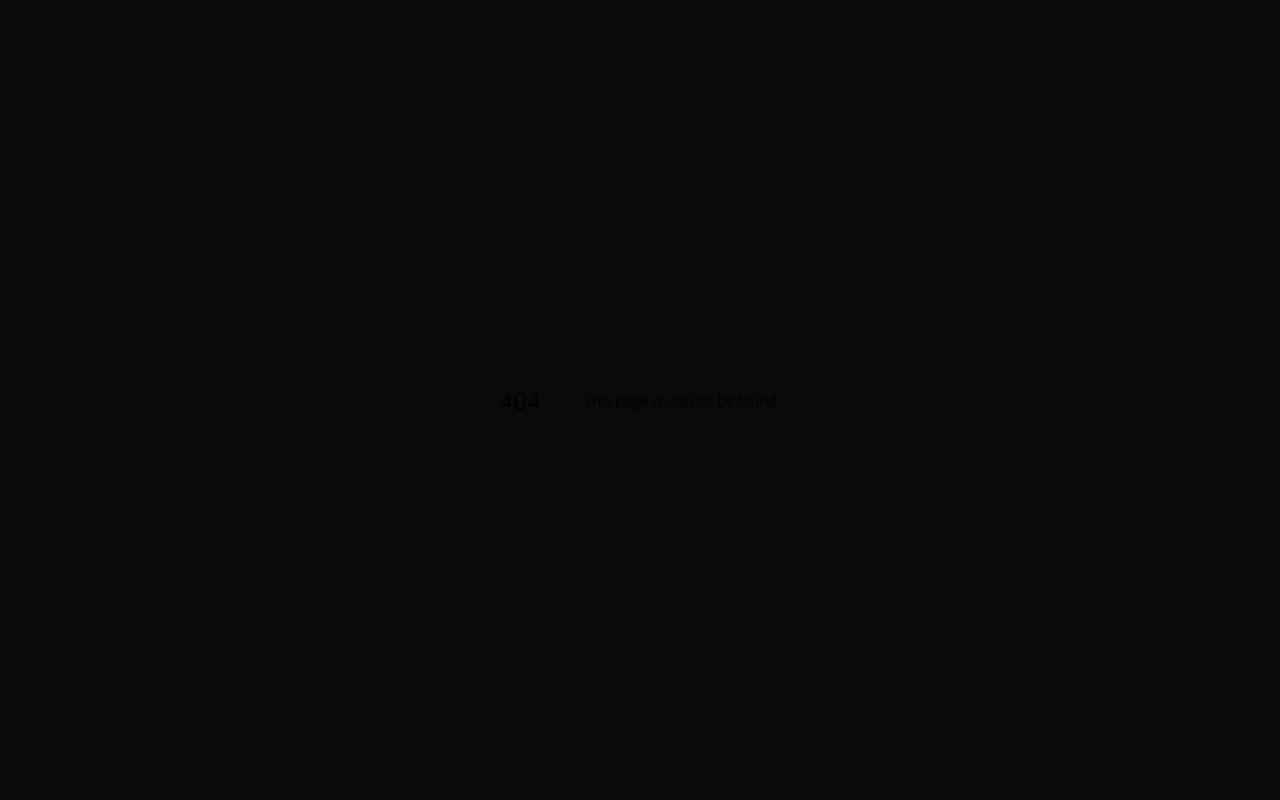
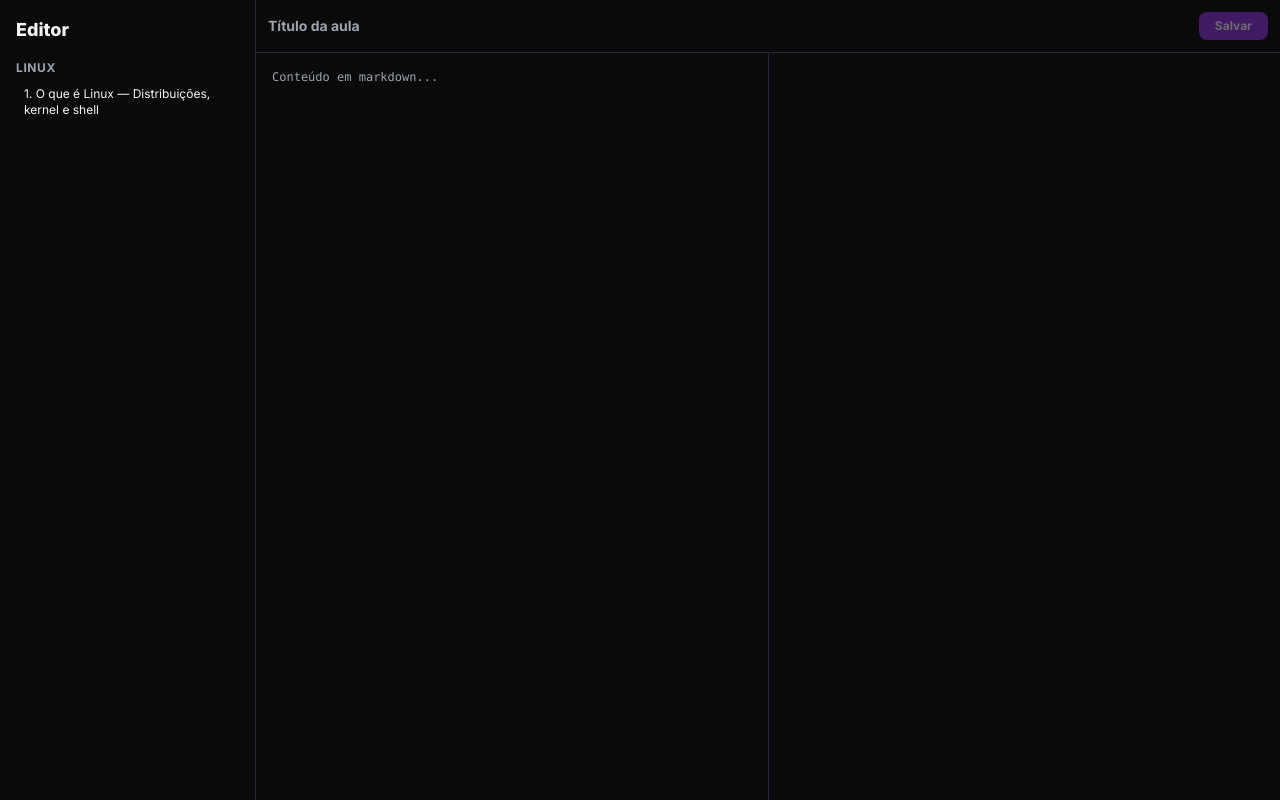
Before and after one commit to LioExp/myroadmap, a Next.js app in the folder frontend/: page /editor in a window 1280 px wide. Before the commit this address had no page. Built offline with nearby package versions, Linux system fonts and the light colour scheme.

Commit message:
feat: add /editor route + API save/lesson endpoints + PracticePanel edit command

```diff
--- /dev/null
+++ b/frontend/app/api/lesson/route.ts
@@ -0,0 +1,41 @@
+import { NextRequest, NextResponse } from "next/server";
+import fs from "fs";
+import path from "path";
+
+const MATERIAIS_DIR = path.resolve(process.cwd(), "..", "materiais");
+
+export async function GET(req: NextRequest) {
+  const mod = req.nextUrl.searchParams.get("mod");
+  const aula = req.nextUrl.searchParams.get("aula");
+
+  if (!mod || !aula) {
+    return NextResponse.json({ error: "mod and aula required" }, { status: 400 });
+  }
+
+  const dir = path.join(MATERIAIS_DIR, mod);
+  if (!fs.existsSync(dir)) {
+    return NextResponse.json({ error: "module not found" }, { status: 404 });
+  }
+
+  const files = fs.readdirSync(dir).filter((f) => f.endsWith(".md"));
+  const prefix = String(aula).padStart(2, "0");
+
+  const file = files.find((f) => f.startsWith(prefix));
+  if (!file) {
+    return NextResponse.json({ error: "lesson not found" }, { status: 404 });
+  }
+
+  const raw = fs.readFileSync(path.join(dir, file), "utf-8");
+  const frontMatch = raw.match(/^---\n([\s\S]*?)\n---\n?/);
+  let titulo = "";
+  let conteudo = raw;
+
+  if (frontMatch) {
+    const front = frontMatch[1];
+    const titleMatch = front.match(/^titulo:\s*(.+)$/m);
+    if (titleMatch) titulo = titleMatch[1].replace(/^["']|["']$/g, "");
+    conteudo = raw.slice(frontMatch[0].length);
+  }
+
+  return NextResponse.json({ titulo, conteudo, raw });
+}
--- /dev/null
+++ b/frontend/app/api/save/route.ts
@@ -0,0 +1,61 @@
+import { NextRequest, NextResponse } from "next/server";
+import fs from "fs";
+import path from "path";
+
+const MATERIAIS_DIR = path.resolve(process.cwd(), "..", "materiais");
+const INDEX_PATH = path.resolve(process.cwd(), "public", "materiais-index.json");
+
+export async function POST(req: NextRequest) {
+  try {
+    const { mod, aula, titulo, conteudo } = await req.json();
+    if (!mod || !aula || titulo === undefined || conteudo === undefined) {
+      return NextResponse.json({ error: "missing fields" }, { status: 400 });
+    }
+
+    const dir = path.join(MATERIAIS_DIR, mod);
+    if (!fs.existsSync(dir)) fs.mkdirSync(dir, { recursive: true });
+
+    const prefix = String(aula).padStart(2, "0");
+    const files = fs.existsSync(dir) ? fs.readdirSync(dir).filter((f) => f.endsWith(".md")) : [];
+    const existing = files.find((f) => f.startsWith(prefix));
+    const filename = existing || `${prefix}-aula.md`;
+
+    const frontmatter = `---\nmodulo: ${mod}\naula: ${aula}\ntitulo: "${titulo}"\n---\n\n`;
+    fs.writeFileSync(path.join(dir, filename), frontmatter + conteudo, "utf-8");
+
+    // Regenerate materiais-index.json
+    const allModules = fs.readdirSync(MATERIAIS_DIR).filter((d) =>
+      fs.statSync(path.join(MATERIAIS_DIR, d)).isDirectory()
+    );
+
+    const index: Array<{ modulo: string; aula: number; titulo: string; conteudo: string }> = [];
+
+    for (const m of allModules) {
+      const lessonFiles = fs.readdirSync(path.join(MATERIAIS_DIR, m)).filter((f) => f.endsWith(".md"));
+      for (const f of lessonFiles) {
+        const raw = fs.readFileSync(path.join(MATERIAIS_DIR, m, f), "utf-8");
+        const frontMatch = raw.match(/^---\n([\s\S]*?)\n---\n?/);
+        let aulaNum = 0;
+        let tituloVal = "";
+        let conteudoVal = raw;
+
+        if (frontMatch) {
+          const front = frontMatch[1];
+          const aMatch = front.match(/^aula:\s*(\d+)$/m);
+          if (aMatch) aulaNum = parseInt(aMatch[1]);
+          const tMatch = front.match(/^titulo:\s*(.+)$/m);
+          if (tMatch) tituloVal = tMatch[1].replace(/^["']|["']$/g, "");
+          conteudoVal = raw.slice(frontMatch[0].length);
+        }
+
+        index.push({ modulo: m, aula: aulaNum, titulo: tituloVal, conteudo: conteudoVal });
+      }
+    }
+
+    fs.writeFileSync(INDEX_PATH, JSON.stringify(index, null, 2), "utf-8");
+
+    return NextResponse.json({ ok: true, filename });
+  } catch (e: any) {
+    return NextResponse.json({ error: e.message }, { status: 500 });
+  }
+}
--- /dev/null
+++ b/frontend/app/editor/page.tsx
@@ -0,0 +1,116 @@
+"use client";
+import { useState, useEffect } from "react";
+import type { Material } from "@/types";
+import { renderMarkdown } from "@/lib/markdown";
+import WidgetRenderer from "@/components/widgets";
+
+export default function EditorPage() {
+  const [materials, setMaterials] = useState<Material[]>([]);
+  const [selected, setSelected] = useState<{ mod: string; file: string } | null>(null);
+  const [content, setContent] = useState("");
+  const [title, setTitle] = useState("");
+  const [preview, setPreview] = useState("");
+  const [saving, setSaving] = useState(false);
+
+  useEffect(() => {
+    fetch("/materiais-index.json")
+      .then((r) => r.json())
+      .then(setMaterials)
+      .catch(() => {});
+  }, []);
+
+  useEffect(() => {
+    setPreview(renderMarkdown(content));
+  }, [content]);
+
+  const loadLesson = async (mod: string, aula: number) => {
+    setSelected({ mod, file: `0${aula}` });
+    try {
+      const res = await fetch(`/api/lesson?mod=${mod}&aula=${aula}`);
+      if (res.ok) {
+        const data = await res.json();
+        setTitle(data.titulo || "");
+        setContent(data.conteudo || "");
+      }
+    } catch {}
+  };
+
+  const handleSave = async () => {
+    if (!selected) return;
+    setSaving(true);
+    try {
+      await fetch("/api/save", {
+        method: "POST",
+        headers: { "Content-Type": "application/json" },
+        body: JSON.stringify({
+          mod: selected.mod,
+          aula: parseInt(selected.file),
+          titulo: title,
+          conteudo: content,
+        }),
+      });
+    } catch {}
+    setSaving(false);
+  };
+
+  const modules = Array.from(new Set(materials.map((m) => m.modulo)));
+
+  return (
+    <div className="flex h-screen bg-gray-50 dark:bg-[#0a0a0a] text-gray-900 dark:text-gray-100">
+      <aside className="w-64 border-r border-gray-200 dark:border-gray-800 p-4 overflow-y-auto flex-shrink-0">
+        <h1 className="text-lg font-extrabold mb-4">Editor</h1>
+        {modules.map((mod) => (
+          <div key={mod} className="mb-4">
+            <h2 className="text-xs font-bold uppercase tracking-wider text-gray-500 dark:text-gray-400 mb-1">{mod}</h2>
+            {materials
+              .filter((m) => m.modulo === mod)
+              .map((m) => (
+                <button
+                  key={m.aula}
+                  onClick={() => loadLesson(mod, m.aula)}
+                  className={`block w-full text-left text-xs py-1.5 px-2 rounded ${
+                    selected?.mod === mod && selected?.file === `0${m.aula}`
+                      ? "bg-purple-100 dark:bg-purple-900/30 text-purple-700 dark:text-purple-300"
+                      : "hover:bg-gray-100 dark:hover:bg-gray-800"
+                  }`}
+                >
+                  {m.aula}. {m.titulo}
+                </button>
+              ))}
+          </div>
+        ))}
+      </aside>
+
+      <div className="flex-1 flex flex-col">
+        <div className="flex items-center gap-3 p-3 border-b border-gray-200 dark:border-gray-800">
+          <input
+            value={title}
+            onChange={(e) => setTitle(e.target.value)}
+            className="flex-1 text-sm font-bold bg-transparent border-none outline-none"
+            placeholder="Título da aula"
+          />
+          <button
+            onClick={handleSave}
+            disabled={saving || !selected}
+            className="text-xs font-bold px-4 py-1.5 rounded-lg bg-purple-600 text-white hover:bg-purple-700 disabled:opacity-40"
+          >
+            {saving ? "Salvando..." : "Salvar"}
+          </button>
+        </div>
+
+        <div className="flex-1 flex">
+          <textarea
+            value={content}
+            onChange={(e) => setContent(e.target.value)}
+            className="flex-1 p-4 text-xs font-mono bg-transparent border-r border-gray-200 dark:border-gray-800 resize-none outline-none"
+            placeholder="Conteúdo em markdown..."
+          />
+          <div
+            className="flex-1 p-4 overflow-y-auto lesson-material"
+            dangerouslySetInnerHTML={{ __html: preview }}
+          />
+        </div>
+      </div>
+    </div>
+  );
+}
--- a/frontend/components/PracticePanel.tsx
+++ b/frontend/components/PracticePanel.tsx
@@ -1,5 +1,6 @@
 "use client";
 import { useState, useRef, useEffect } from "react";
+import { useRouter } from "next/navigation";
 import { Terminal, Code, X, ChevronRight } from "lucide-react";
 import { useRoadmapStore } from "@/store/useRoadmapStore";
 import { cn } from "@/lib/utils";
@@ -11,6 +12,7 @@ const TERMINAL_HISTORY: { type: string; text?: string }[] = [
 ];
 
 function TerminalView() {
+  const router = useRouter();
   const [history, setHistory] = useState(TERMINAL_HISTORY);
   const [input, setInput] = useState("");
   const scrollRef = useRef<HTMLDivElement>(null);
@@ -25,6 +27,12 @@ function TerminalView() {
   function handleCommand(e: React.FormEvent) {
     e.preventDefault();
     if (!input.trim()) return;
+    const cmd = input.trim().toLowerCase();
+    if (cmd === "edit" || cmd === "editor") {
+      router.push("/editor");
+      setInput("");
+      return;
+    }
     setHistory((prev) => [
       ...prev,
       { type: "input", text: `user@roadmap:~$ ${input}` },
```
Also changed, not shown: 1 other file (tests, documents, lock files or other folders).
